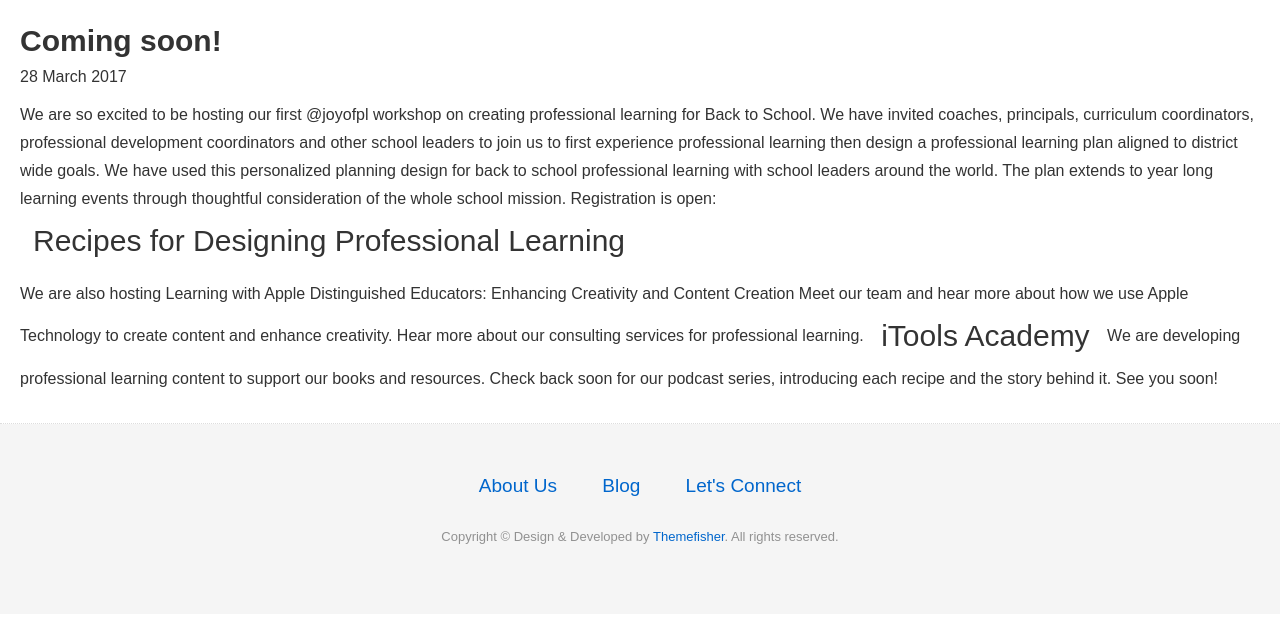
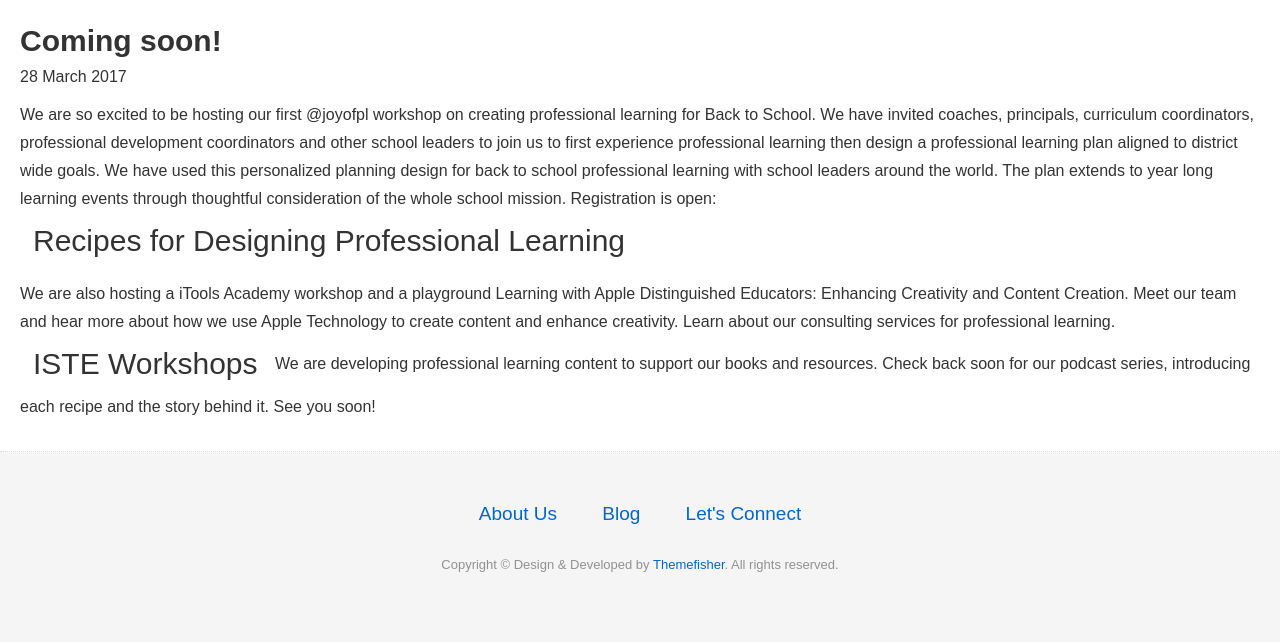
Before and after one commit to meesterkurt/joyofprofessionallearning, a Jekyll site: the page built from blog.md, in a window 1280 px wide. Shown: the part 409-1051 px from the top of the page. Built offline with Jekyll 4.4.1, drawn with Linux system fonts in a browser that asks for light colours; nearby versions of some CDN libraries; before the commit the page ends 1023 px from its top, so only the background shows below that.

Commit message:
Update blog.md

```diff
--- a/blog.md
+++ b/blog.md
@@ -12,8 +12,8 @@
   <p class="post-date">{{ post.date | date_to_long_string }}</p>
   <p>We are so excited to be hosting our first @joyofpl workshop on creating professional learning for Back to School. We have invited coaches, principals, curriculum coordinators, professional development coordinators and other school leaders to join us to first experience professional learning  then design a professional learning plan aligned to district wide goals. We have used this personalized planning design for back to school professional learning with school leaders around the world. The plan extends to year long learning events through thoughtful consideration of the whole school mission. Registration is open:
   <a class="btn btn-view-works" href="https://conference.iste.org/2017/program/search/detail_session.php?id=108675817">Recipes for Designing Professional Learning </a>
-<p> We are also hosting Learning with Apple Distinguished Educators: Enhancing Creativity and Content Creation Meet our team and hear more about how we use Apple Technology to create content and enhance creativity. Hear more about our consulting services for professional learning.
-    <a class="btn btn-view-works" href="https://conference.iste.org/2017/program/search/detail_presenter.php?id=108114820">iTools Academy </a>
+<p> We are also hosting a iTools Academy workshop and a playground Learning with Apple Distinguished Educators: Enhancing Creativity and Content Creation. Meet our team and hear more about how we use Apple Technology to create content and enhance creativity. Learn about our consulting services for professional learning.
+    <a class="btn btn-view-works" href="https://conference.iste.org/2017/program/search/detail_session.php?id=108635050">ISTE Workshops </a>
     {{ post.content | strip_html | truncatewords: 50 }}
   <p>
 <div>
```
